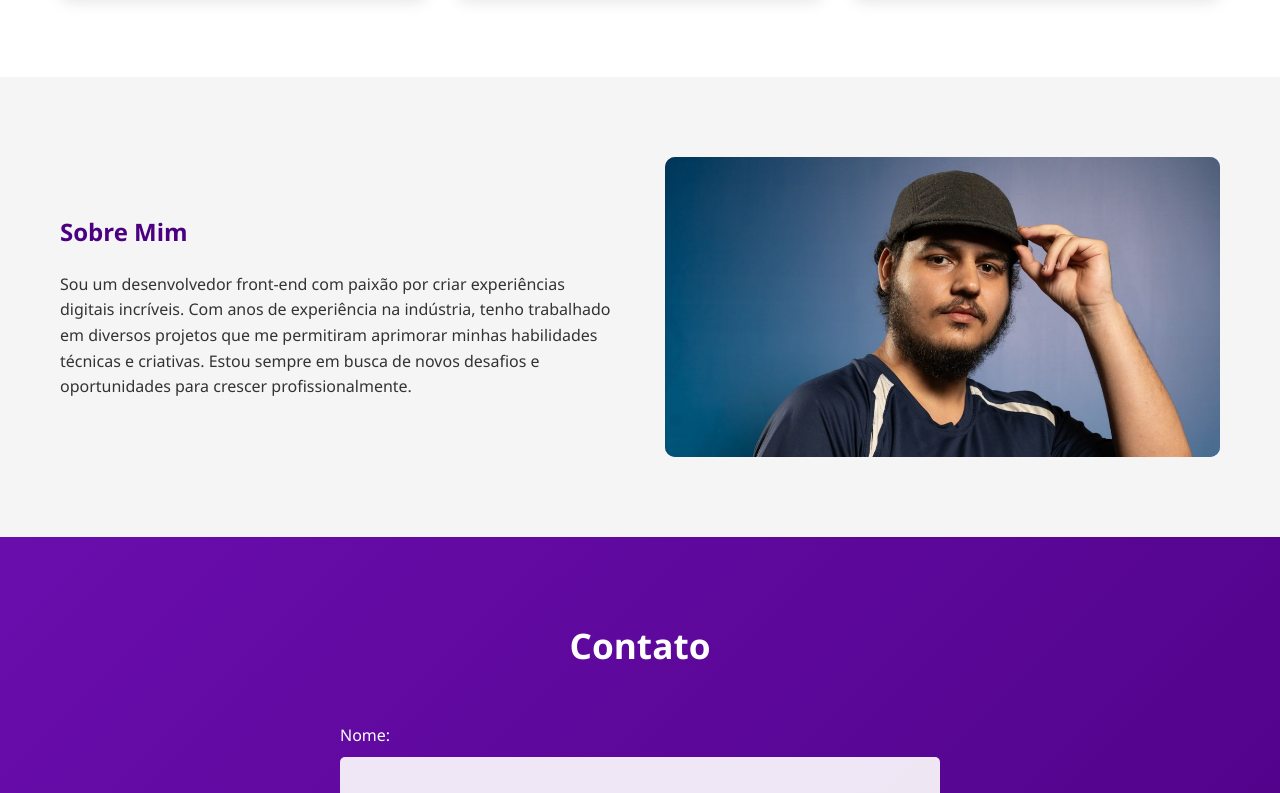
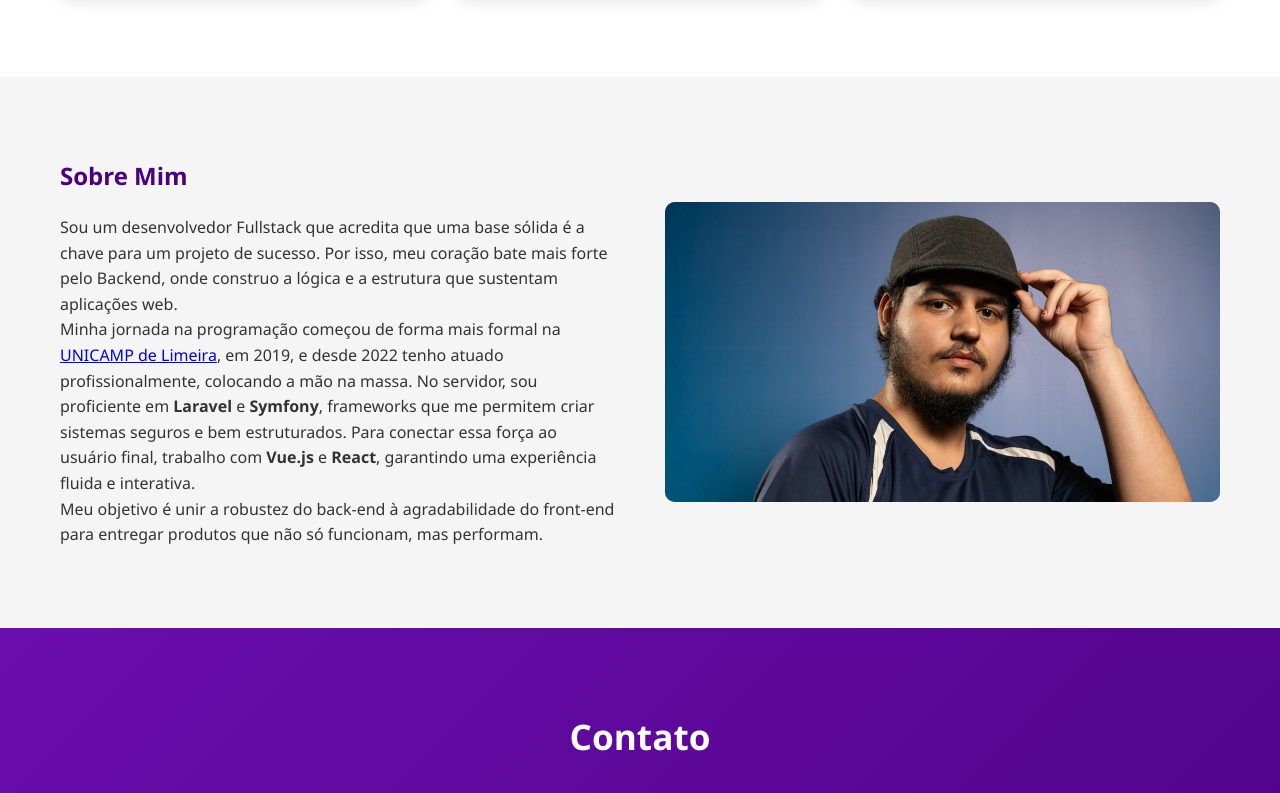
Before and after one commit to Bieelvi/cv, a plain HTML site: page index.html in a window 1280 px wide. Shown: the part 1456-2249 px from the top of the page. Drawn offline with Linux system fonts and the light colour scheme.

Commit message:
fix: ajustado textos

```diff
--- a/assets/css/styles.css
+++ b/assets/css/styles.css
@@ -177,9 +177,15 @@ header {
     align-items: center;
 }
 
-.about-text h2 {
-    margin-bottom: 20px;
-    color: var(--dark-purple);
+.about-text {
+    h2 {
+        margin-bottom: 20px;
+        color: var(--dark-purple);
+    }
+
+    span {
+        font-weight: bold !important;
+    }
 }
 
 .about-image {
--- a/index.html
+++ b/index.html
@@ -13,7 +13,7 @@
             <div class="hero-content">
                 <h1>Gabriel Victor Raymundo</h1>
                 <h2>Desenvolvedor Full Stack</h2>
-                <p>Especialista em criar experiências digitais incríveis.</p>
+                <p>Transformo Ideias em Código Eficiente</p>
                 <div class="social-links">
                     <a href="#" target="_blank">LinkedIn</a>
                     <a href="#" target="_blank">GitHub</a>
@@ -85,7 +85,19 @@
             <div class="about-content">
                 <div class="about-text">
                     <h2>Sobre Mim</h2>
-                    <p>Sou um desenvolvedor front-end com paixão por criar experiências digitais incríveis. Com anos de experiência na indústria, tenho trabalhado em diversos projetos que me permitiram aprimorar minhas habilidades técnicas e criativas. Estou sempre em busca de novos desafios e oportunidades para crescer profissionalmente.</p>
+                    <p>
+                        Sou um desenvolvedor Fullstack que acredita que uma base sólida é a chave para um projeto de sucesso.
+                        Por isso, meu coração bate mais forte pelo Backend, onde construo a lógica e a estrutura que sustentam aplicações web.
+                    </p>
+                    <p>
+                        Minha jornada na programação começou de forma mais formal na <a href="https://www.cotil.unicamp.br/" target="_blank">UNICAMP de Limeira</a>, em 2019,
+                        e desde 2022 tenho atuado profissionalmente, colocando a mão na massa.
+                        No servidor, sou proficiente em <span>Laravel</span> e <span>Symfony</span>, frameworks que me permitem criar sistemas seguros e
+                        bem estruturados. Para conectar essa força ao usuário final, trabalho com <span>Vue.js</span> e <span>React</span>, garantindo uma experiência fluida e interativa.
+                    </p>
+                    <p>
+                        Meu objetivo é unir a robustez do back-end à agradabilidade do front-end para entregar produtos que não só funcionam, mas performam.
+                    </p>
                 </div>
                 <div class="about-image">
                     <img src="./assets/images/profile.jpg" alt="Foto de Gabriel Victor Raymundo">
```
